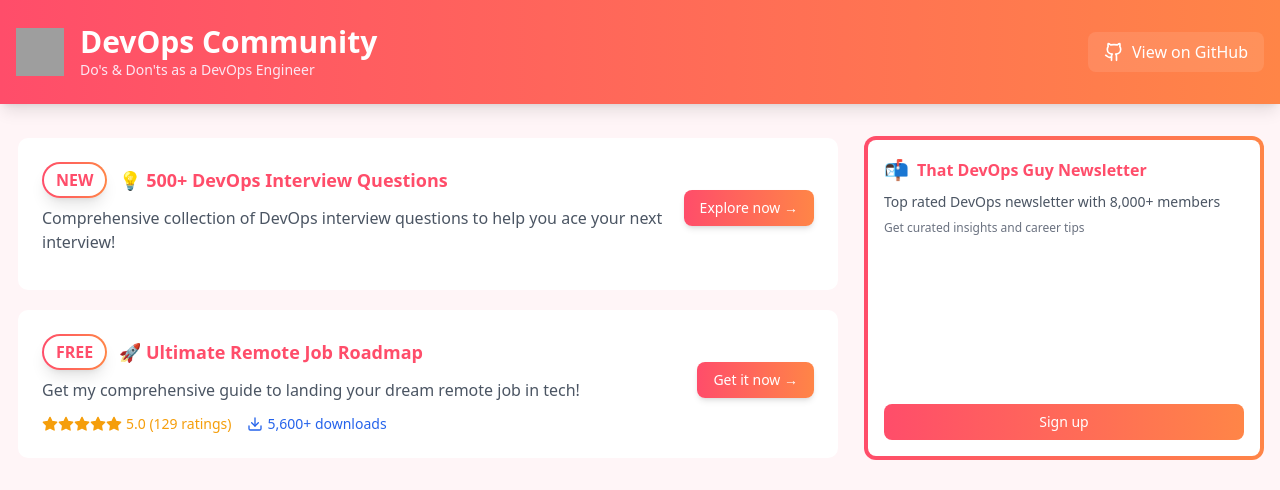
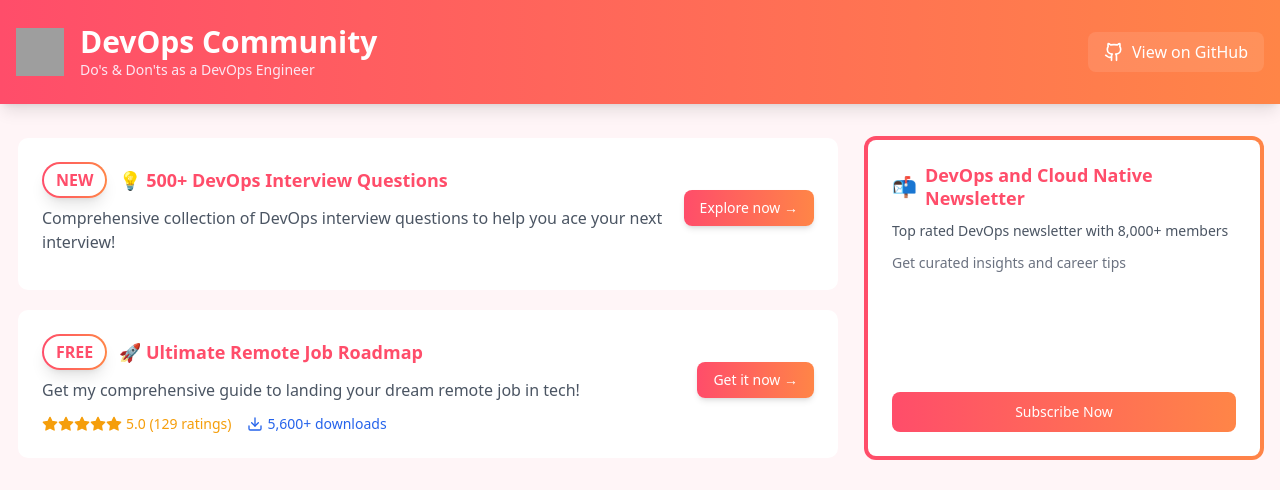
Before and after one commit to rohitg00/devopscommunity-website, a React (Vite) app: page / in a window 1280 px wide. Shown: the top 490 px of the page. Built offline with nearby package versions, Linux system fonts and the light colour scheme; no server answers; grey boxes are pictures that could not be loaded.

Commit message:
newsletter changes

```diff
--- a/src/components/SubstackBanner.tsx
+++ b/src/components/SubstackBanner.tsx
@@ -4,18 +4,18 @@
   return (
     <div className="h-full">
       <div className="bg-gradient-to-r from-[#FF4D6A] to-[#FF8547] p-1 rounded-xl h-full">
-        <div className="bg-white rounded-lg p-4 transition-all duration-300 hover:bg-opacity-95 h-full flex flex-col justify-between">
+        <div className="bg-white rounded-lg p-6 transition-all duration-300 hover:bg-opacity-95 h-full flex flex-col justify-between">
           <div>
-            <div className="flex items-center gap-2 mb-2">
+            <div className="flex items-center gap-2 mb-3">
               <span className="text-xl">📬</span>
-              <h3 className="text-base font-semibold text-[#FF4D6A]">
-                That DevOps Guy Newsletter
+              <h3 className="text-lg font-semibold text-[#FF4D6A] leading-tight">
+                DevOps and Cloud Native Newsletter
               </h3>
             </div>
-            <p className="text-sm text-gray-600 mb-2">
+            <p className="text-sm text-gray-600 mb-3">
               Top rated DevOps newsletter with 8,000+ members
             </p>
-            <p className="text-xs text-gray-500">
+            <p className="text-sm text-gray-500">
               Get curated insights and career tips
             </p>
           </div>
@@ -23,9 +23,9 @@
             href="https://thatdevopsguy.substack.com"
             target="_blank"
             rel="noopener noreferrer"
-            className="mt-3 bg-gradient-to-r from-[#FF4D6A] to-[#FF8547] text-white px-4 py-2 rounded-lg font-medium text-sm text-center hover:opacity-90 transition-opacity duration-200"
+            className="mt-4 bg-gradient-to-r from-[#FF4D6A] to-[#FF8547] text-white px-4 py-2.5 rounded-lg font-medium text-sm text-center hover:opacity-90 transition-opacity duration-200 w-full inline-block"
           >
-            Sign up
+            Subscribe Now
           </a>
         </div>
       </div>
```
